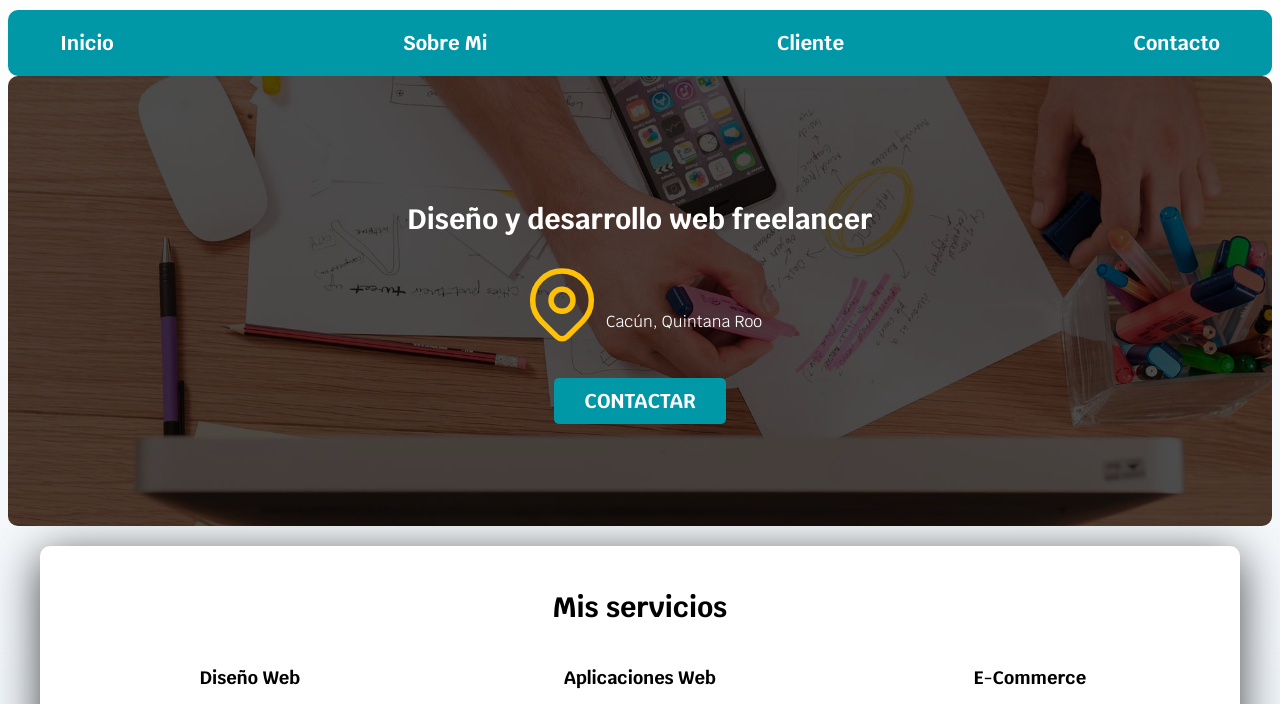
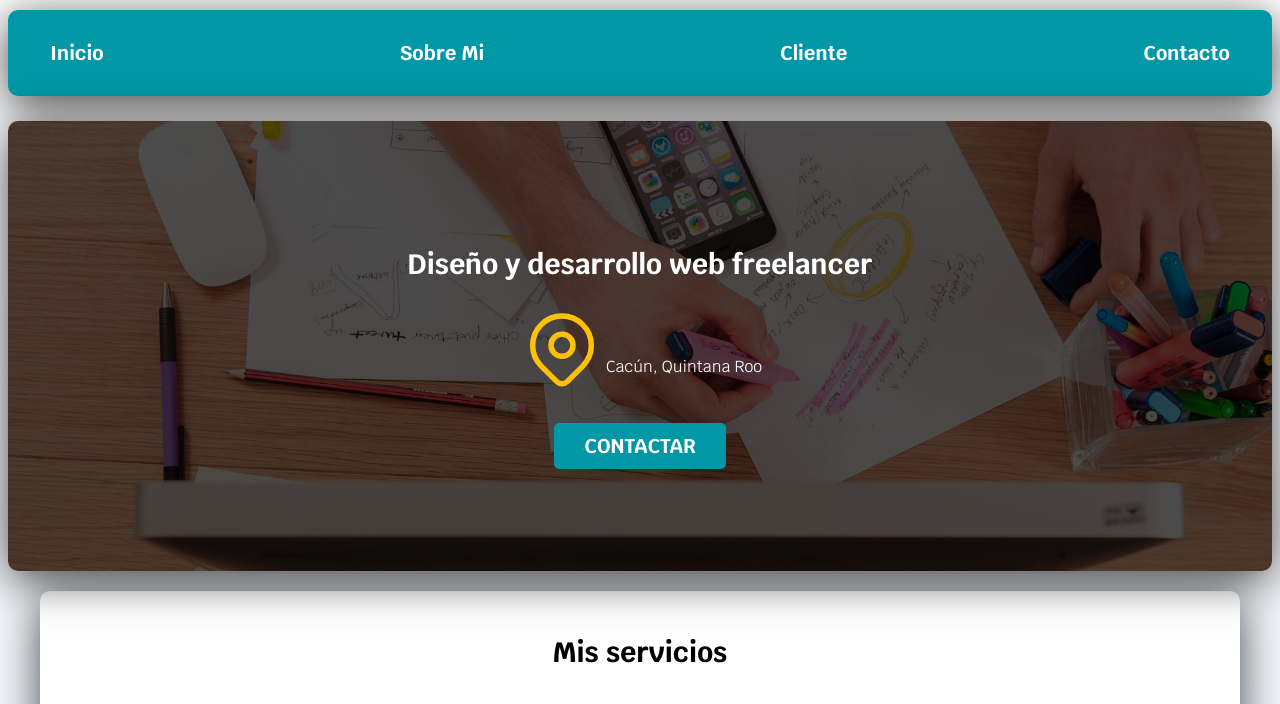
Before and after one commit to Lestier93/freelancer_inicio, a plain HTML site: page index.html in a window 1280 px wide. Shown: the part 90-794 px from the top of the page. Drawn offline with Linux system fonts and the light colour scheme.

Commit message:
Cambios en CSS

```diff
--- a/css/styles.css
+++ b/css/styles.css
@@ -95,6 +95,7 @@
 .nav-bg{
     background-color: var(--secundario);
     border-radius: 1rem;
+    margin-bottom: 2%;
 }
 .navegacion-principal{
     display: flex;
@@ -113,7 +114,7 @@
     text-decoration: none;
     font-size: 2rem;
     font-weight: 700;
-    padding: 2rem;
+    padding: 1rem;
 }
 .navegacion-principal a:hover{
     background-color: var(--primario);
--- a/index.html
+++ b/index.html
@@ -18,7 +18,7 @@
         <h1 class="titulo">Lestier Avecilla <span>Freelancer</span></h1>
     </head>
 
-    <div class="nav-bg">
+    <div class="nav-bg sombra">
     <nav class="navegacion-principal contenedor">
         <a href="#">Inicio</a>
         <a href="#">Sobre Mi</a>
@@ -28,7 +28,7 @@
     </div>
 
     <section class="hero">
-    <div class="contenido-hero">
+    <div class="contenido-hero sombra">
         <h2 >Diseño y desarrollo web freelancer</h2>
     <div class="ubicacion">
         <svg xmlns="http://www.w3.org/2000/svg" class="icon icon-tabler icon-tabler-map-pin" width="88" height="88" viewBox="0 0 24 24" stroke-width="1.5" stroke="#FFC107" fill="none" stroke-linecap="round" stroke-linejoin="round">
@@ -109,7 +109,7 @@
 
     <section>
         <h2>Contacto</h2>
-        <form class="formulario">
+        <form class="formulario sombra">
             <fieldset>
                 <legend>Contactanos llenando todos los campos</legend>
 
```
